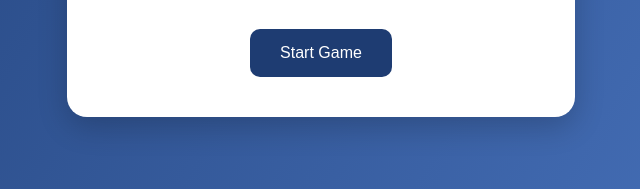
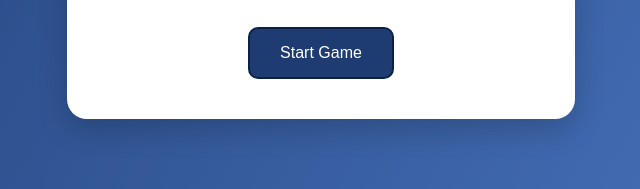
Before and after one commit to shalevancleve/06-guess-number-loops, a plain HTML site: page index.html in a window 1280 px wide. Shown: the part 459-648 px from the top of the page, 319-959 px from the left. Drawn offline with Linux system fonts and the light colour scheme.

Commit message:
Inital commmit

```diff
--- a/styles.css
+++ b/styles.css
@@ -51,7 +51,7 @@ h2 {
 button {
   background-color: #1e3c72;
   color: #ffffff;
-  border: none;
+  border: solid 2px #0c2148;
   padding: 15px 30px;
   border-radius: 10px;
   font-size: 16px;
```
